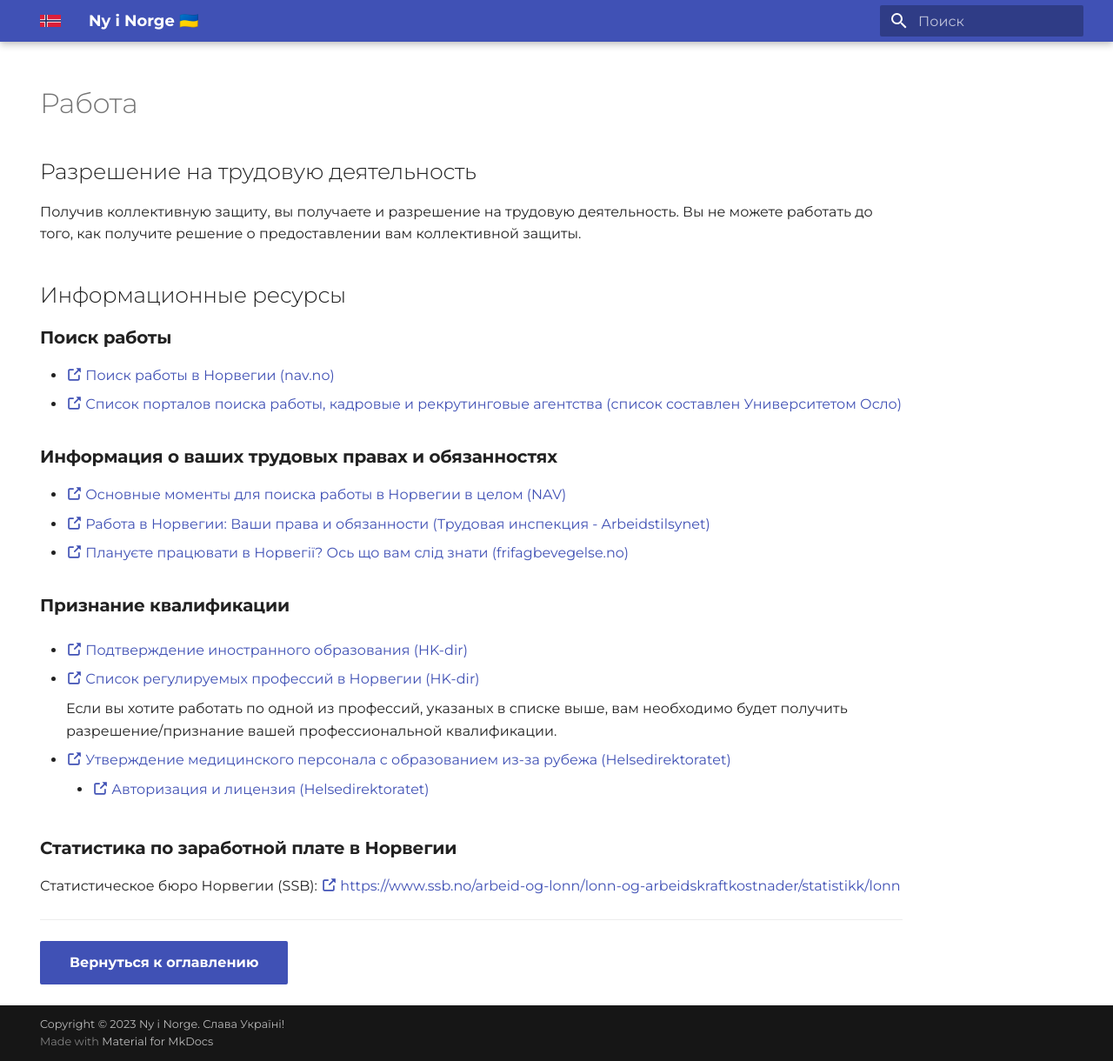
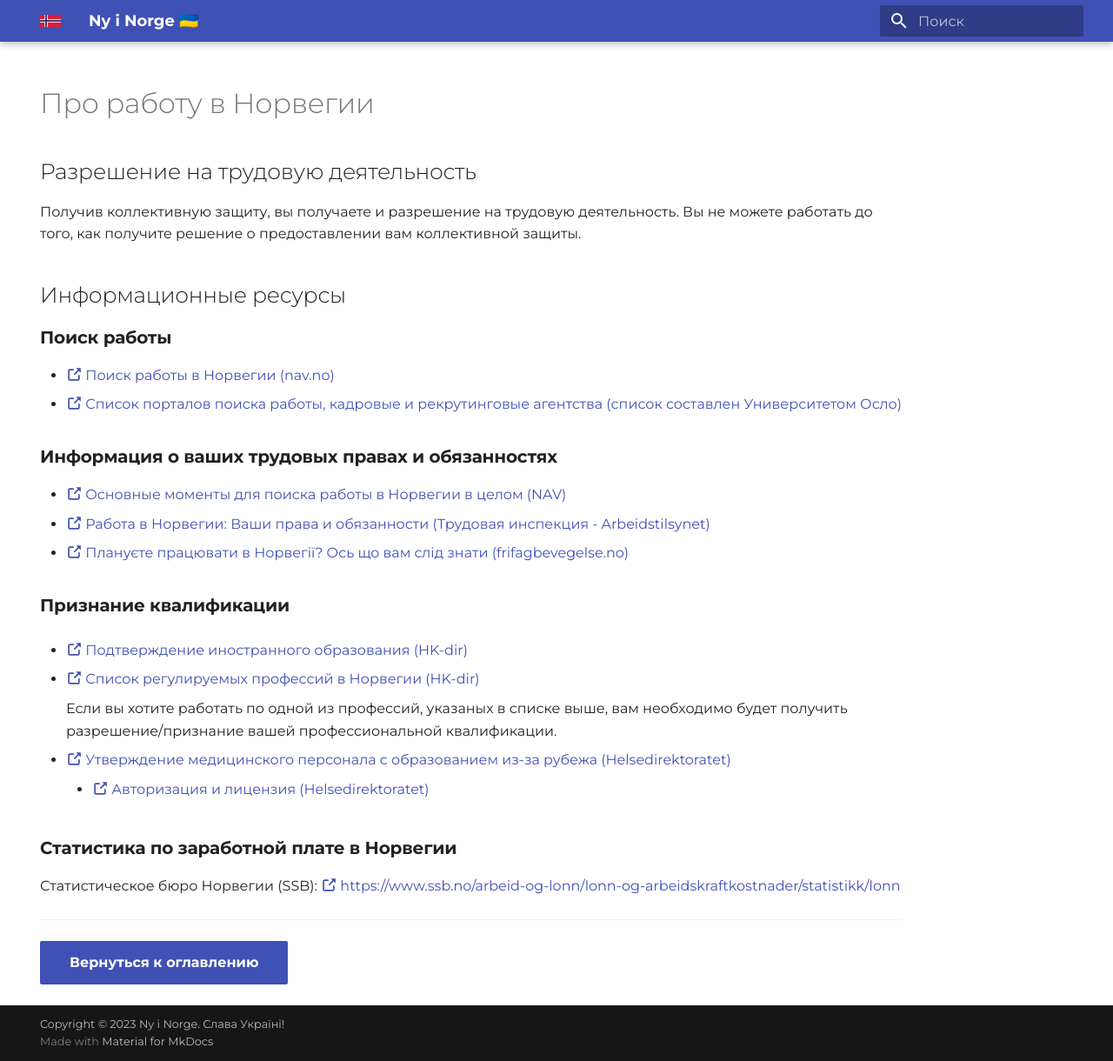
Before and after one commit to nyinorge/nyinorge.github.io, an MkDocs documentation site: the page built from docs/work.md, in a window 1280 px wide and 1220 px high. Shown: the whole window at 87% size. Built offline with MkDocs 1.6.1 and Material for MkDocs 9.7.7, drawn with Linux system fonts in a browser that asks for light colours.

Commit message:
Update mkdocs.yml

```diff
--- a/mkdocs.yml
+++ b/mkdocs.yml
@@ -25,11 +25,11 @@
   - Иные вопросы: 'other.md'
   - Въезд с животными: 'animals.md'
   - Водителям: 'automobile.md'
-  - Пособия: 'benefits.md'
+  - Экономическая поддержка: 'benefits.md'
   - Жилье: 'housing.md'
   - Таможенные правила: 'toll.md'
   - Статистика: 'stats.md'
-  - Работа: 'work.md'
+  - Про работу в Норвегии: 'work.md'
 
 
 plugins:
```
